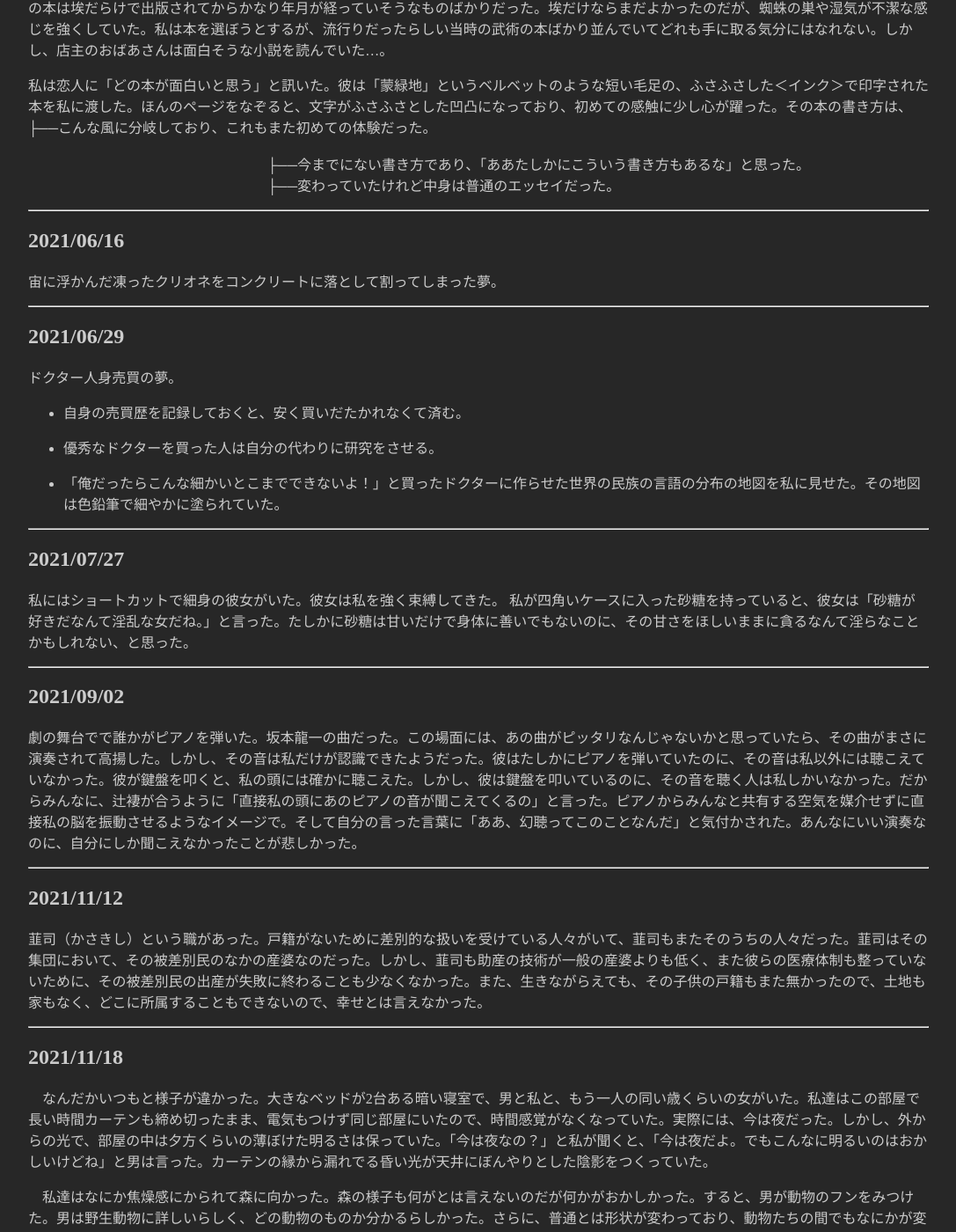
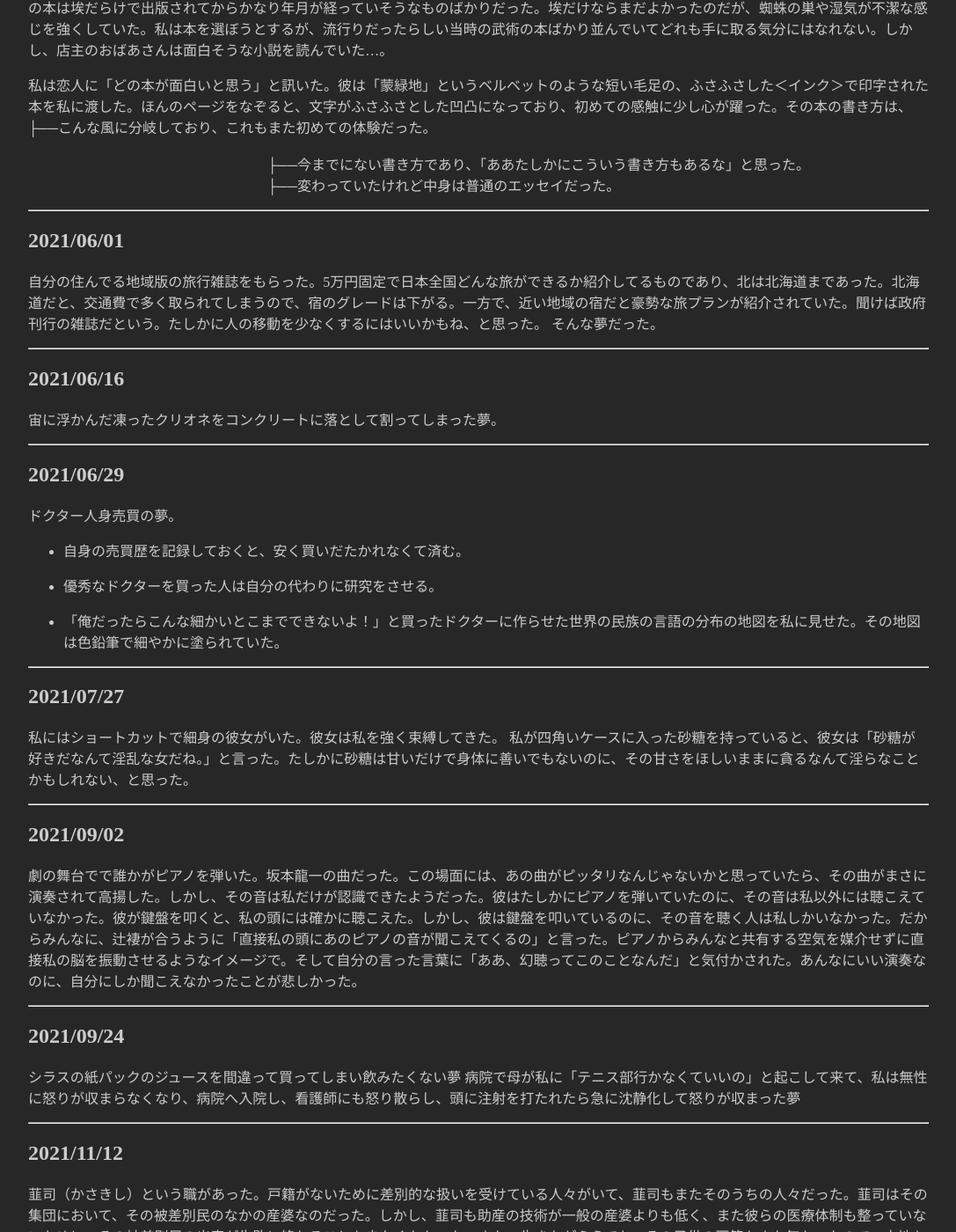
Before and after one commit to hihumi-riku/hihumi-riku.github.io, a Jekyll site: the page built from _posts/2021-05-04-dream_2021.md, in a window 1280 px wide and 1400 px high, scrolled down 1713 px. Shown: the whole window at 88% size, without its empty margins (96-1183 px from the left). Built offline with Jekyll 4.4.1, drawn with Linux system fonts in a browser that asks for light colours.

Commit message:
Update 2021-05-04-dream_2021.md

```diff
--- a/_posts/2021-05-04-dream_2021.md
+++ b/_posts/2021-05-04-dream_2021.md
@@ -89,6 +89,13 @@ title: 2021年の夢日記
 ---
 <a id="8"></a>
 <a href="#8"></a>
+## 2021/06/01
+自分の住んでる地域版の旅行雑誌をもらった。5万円固定で日本全国どんな旅ができるか紹介してるものであり、北は北海道まであった。北海道だと、交通費で多く取られてしまうので、宿のグレードは下がる。一方で、近い地域の宿だと豪勢な旅プランが紹介されていた。聞けば政府刊行の雑誌だという。たしかに人の移動を少なくするにはいいかもね、と思った。
+そんな夢だった。
+
+---
+<a id="9"></a>
+<a href="#9"></a>
 ## 2021/06/16
 宙に浮かんだ凍ったクリオネをコンクリートに落として割ってしまった夢。
 
@@ -122,12 +129,21 @@ title: 2021年の夢日記
 ---
 <a id="12"></a>
 <a href="#12"></a>
+
+## 2021/09/24
+シラスの紙パックのジュースを間違って買ってしまい飲みたくない夢
+病院で母が私に「テニス部行かなくていいの」と起こして来て、私は無性に怒りが収まらなくなり、病院へ入院し、看護師にも怒り散らし、頭に注射を打たれたら急に沈静化して怒りが収まった夢
+
+
+---
+<a id="13"></a>
+<a href="#13"></a>
 ## 2021/11/12
 韮司（かさきし）という職があった。戸籍がないために差別的な扱いを受けている人々がいて、韮司もまたそのうちの人々だった。韮司はその集団において、その被差別民のなかの産婆なのだった。しかし、韮司も助産の技術が一般の産婆よりも低く、また彼らの医療体制も整っていないために、その被差別民の出産が失敗に終わることも少なくなかった。また、生きながらえても、その子供の戸籍もまた無かったので、土地も家もなく、どこに所属することもできないので、幸せとは言えなかった。
 
 ---
-<a id="13"></a>
-<a href="#13"></a>
+<a id="14"></a>
+<a href="#14"></a>
 ## 2021/11/18
 　なんだかいつもと様子が違かった。大きなベッドが2台ある暗い寝室で、男と私と、もう一人の同い歳くらいの女がいた。私達はこの部屋で長い時間カーテンも締め切ったまま、電気もつけず同じ部屋にいたので、時間感覚がなくなっていた。実際には、今は夜だった。しかし、外からの光で、部屋の中は夕方くらいの薄ぼけた明るさは保っていた。「今は夜なの？」と私が聞くと、「今は夜だよ。でもこんなに明るいのはおかしいけどね」と男は言った。カーテンの縁から漏れでる昏い光が天井にぼんやりとした陰影をつくっていた。
 
@@ -147,8 +163,8 @@ title: 2021年の夢日記
 薄気味悪い夢だった。
 
 ---
-<a id="14"></a>
-<a href="#14"></a>
+<a id="15"></a>
+<a href="#15"></a>
 
 ## 2021/11/22
 "「神にも神の生活があった。神は神の生活として命を召し上がる。川で召し上がっていた命が、橋が作られたことで、少なくなってしまったのなら、神はその橋を落とし命を召し上がるもので、神がそのように命召し上がることは人々にとってもそれはやむをえないことだった。また、世界中に残っている寓話の多くは、そういった『神の召し上がる命と召し上がられる命のお話のバリエーションだ』」というのを、ネットで見た。私はその説を見て、たしかに、グリム童話も、ごんぎつねも(？)、日本の昔話も、童謡もそうだな、と納得した。本来、隔たりを超えるのは罪であり神に抗うことでもあったらしい。そのためにそのような神に対する犯罪である橋や船を神が落とし、その命を召し上がるのは理に適ったことだった。また人々が、橋を作る時に人柱をささげるのは、自覚した冒涜への償いの気持ちからだった。ただ神は命と同じくらいにお酒をお好むので、人々はお酒で代替するようになった。進水式には、お酒をかけるのはそういうことだったらしかった。
@@ -166,8 +182,8 @@ title: 2021年の夢日記
  そんな夢だった。早朝4時くらいに目が覚めた。自分の命も奪われるのではと怖くて、またそういうものが忘れられてしまった悲しさもあって、しばらく寝られなかった。本当は誰かに電話したかったけど、電話の超える隔たりの大きさがあまりにも恐ろしくて、携帯電話には触れなかった。寝る前に「寓話が神の召し上がる命と召し上がられる命のお話のバリエーションだ」なんて文章を見たからあんな夢を見たんだ、と思ったけど、そんな文章は寝る前に見ておらず、やはりそれも夢だったのだ。そういうことに気が付き始めて、だんだん夢と現実の区別がついてきてまた寝た。
 
 ---
-<a id="15"></a>
-<a href="#15"></a>
+<a id="16"></a>
+<a href="#16"></a>
 
 ## 2021/11/23
 　私の泊まっているビジネスホテルで火災があった。幸い、私のフロアには火の気配はない。みんな廊下に飛び出し、出口に向かって階段を蠢いていく。
@@ -177,8 +193,8 @@ title: 2021年の夢日記
 　皆はぞろぞろと外をどこかに向かって歩いていた。外は晴れており、大きな街路樹と芝の萌える緑が綺麗だった。私も、そちらに向かえばなにか支援があるかもしれないと思い、さっき売店で買ったものを持ってみんなと同じ方向へと歩くことにした。しばらく歩いている内に私は道ゆく人と何故か口論になった。なぜ口論になったかは覚えていないのだが、何かがおかしいと思って私は道を引き返すことにした。みんなが向かうのとは逆の方向に歩いていると、パチンと音がした。石が私に投げられているのだった。私とは逆の方向に歩いている人たちが私に石を投げてくる。パチン、パチンと音が鳴り、たまに当たると少しだけ痛かった。私は一人の人に石を投げられているのではなく、誰かとすれ違う度に石を投げられていた。でも拘泥するように投げてくる人はおらず、通り過ぎたら無関心なようだった。石を投げられるのは、こんなにも悪意を感じて惨めで、またそんな自分を他の人に見られて恥ずかしいのかと知った。私はとにかく走って元のホテルに戻った。すると、さっきの女の人や何人かの人々がロビーのソファーに座っていた。「だから言ったでしょう、私とあなた似てるって。それに買った意味もなかったでしょう？」とその女は言った。私はその女に言われて、さっき買ったものは口論したときに置いてきてしまったことに気がついた。火災もどうやら実は計画されたことだったらしかった。ロビーにいる人々は何か疲れたような諦めたような虚しい表情をして、焦燥していた。
 
 ---
-<a id="16"></a>
-<a href="#16"></a>
+<a id="17"></a>
+<a href="#17"></a>
 
 ## 2021/12/5
 「猫の鼻の真似して〜。」と私が彼に言う。
@@ -196,8 +212,8 @@ title: 2021年の夢日記
 
 
 ---
-<a id="17"></a>
-<a href="#17"></a>
+<a id="18"></a>
+<a href="#18"></a>
 
 ## 自己疎外あざらし　2021/12/21
 
```
